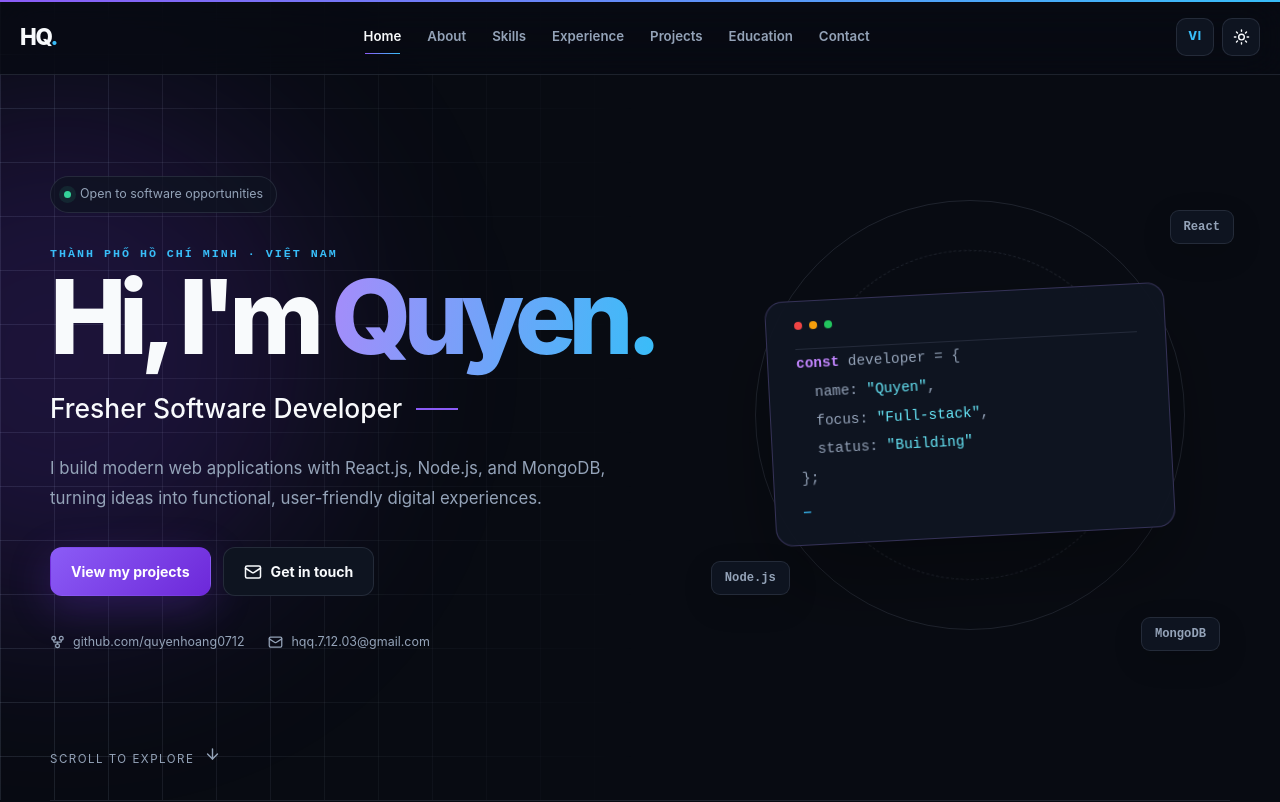
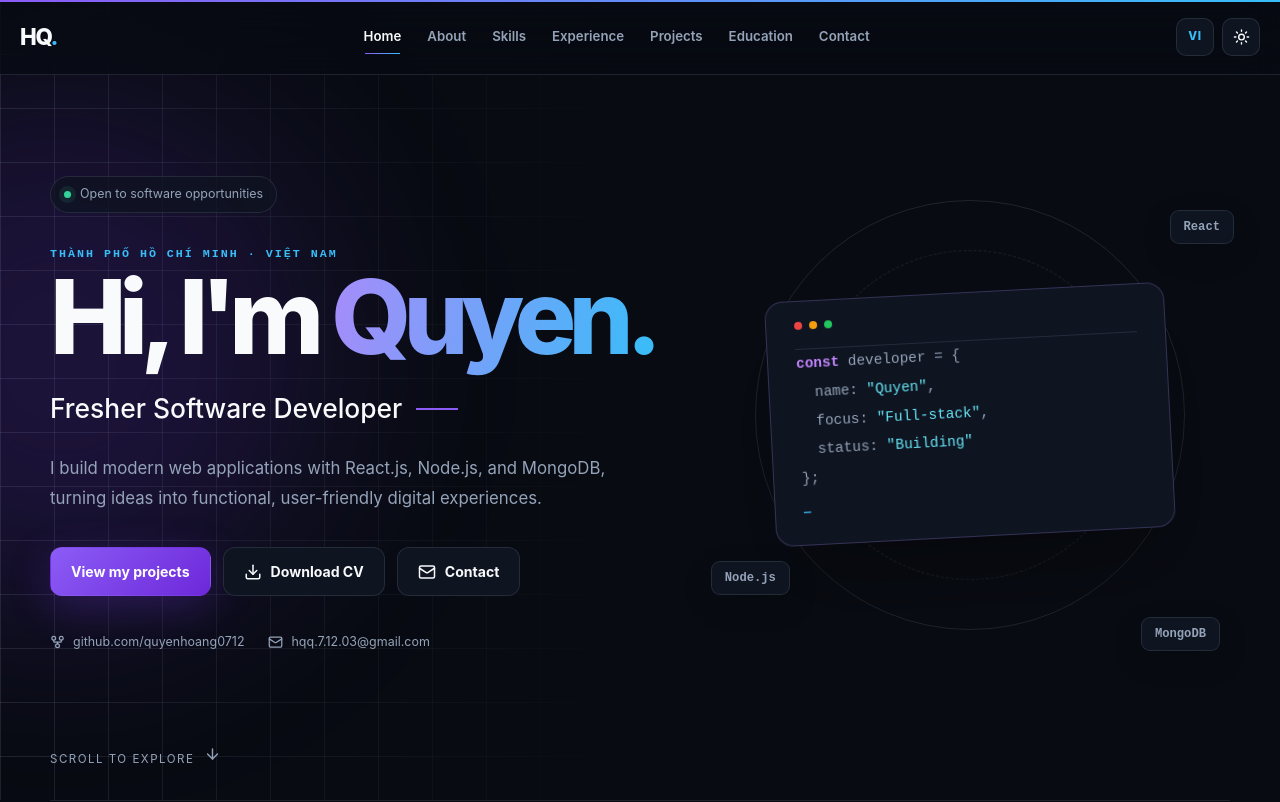
Before and after one commit to quyenhoang0712/portfolio, a Next.js app: page / in a window 1280 px wide. Shown: the top 802 px of the page. Built offline with nearby package versions, Linux system fonts and the light colour scheme; no server answers.

Commit message:
Update Site source

```diff
--- a/app/page.tsx
+++ b/app/page.tsx
@@ -1,6 +1,6 @@
 "use client";
 import { useEffect, useState } from "react";
-import { ArrowDown, ArrowUp, Award, BriefcaseBusiness, Code2, Copy, GitFork, GraduationCap, Mail, MapPin, Phone, Sparkles, Terminal, Layers3, Braces, Database, Wrench } from "lucide-react";
+import { ArrowDown, ArrowUp, Award, BriefcaseBusiness, Code2, Copy, Download, GitFork, GraduationCap, Mail, MapPin, Phone, Sparkles, Terminal, Layers3, Braces, Database, Wrench } from "lucide-react";
 import { motion, useScroll, useSpring } from "motion/react";
 import { Navbar } from "@/components/navbar";
 import { Reveal } from "@/components/reveal";
@@ -23,7 +23,7 @@ export default function Home() {
         <span className="availability"><i/>{vi ? "Đang tìm kiếm cơ hội phát triển phần mềm" : "Open to software opportunities"}</span><p className="hero-kicker">THÀNH PHỐ HỒ CHÍ MINH · VIỆT NAM</p>
         <h1>{vi ? "Xin chào, tôi là" : "Hi, I'm"} <span>Quyen.</span></h1><div className="role"><span>{vi ? "Lập trình viên phần mềm Fresher" : "Fresher Software Developer"}</span><i/></div>
         <p className="hero-intro">{vi ? "Tôi xây dựng các ứng dụng web hiện đại với React.js, Node.js và MongoDB, biến ý tưởng thành những trải nghiệm số hữu ích, thân thiện với người dùng." : "I build modern web applications with React.js, Node.js, and MongoDB, turning ideas into functional, user-friendly digital experiences."}</p>
-        <div className="hero-actions"><a className="button primary" href="#Projects">{vi ? "Xem các dự án" : "View my projects"}</a><a className="button ghost" href={`mailto:${contact.email}`}><Mail/>{vi ? "Liên hệ với tôi" : "Get in touch"}</a></div>
+        <div className="hero-actions"><a className="button primary" href="#Projects">{vi ? "Xem các dự án" : "View my projects"}</a><a className="button ghost" href="/resume.pdf" download><Download/>{vi ? "Tải CV" : "Download CV"}</a><a className="button ghost" href={`mailto:${contact.email}`}><Mail/>{vi ? "Liên hệ" : "Contact"}</a></div>
         <div className="social-row"><a href={contact.github} target="_blank" rel="noreferrer"><GitFork/>github.com/quyenhoang0712</a><a href={`mailto:${contact.email}`}><Mail/>{contact.email}</a></div>
       </motion.div>
       <div className="code-orbit" aria-hidden="true"><div className="orbit-ring ring-one"/><div className="orbit-ring ring-two"/><div className="code-card"><div className="code-head"><i/><i/><i/></div><pre><b>const</b> developer = &#123;{`\n`}  name: <em>&quot;Quyen&quot;</em>,{`\n`}  focus: <em>&quot;Full-stack&quot;</em>,{`\n`}  status: <em>&quot;Building&quot;</em>{`\n`}&#125;;</pre><span className="cursor">_</span></div><span className="float-tag tag-react">React</span><span className="float-tag tag-node">Node.js</span><span className="float-tag tag-db">MongoDB</span></div>
```
Also changed, not shown: 2 other files (tests, documents, lock files or other folders).
